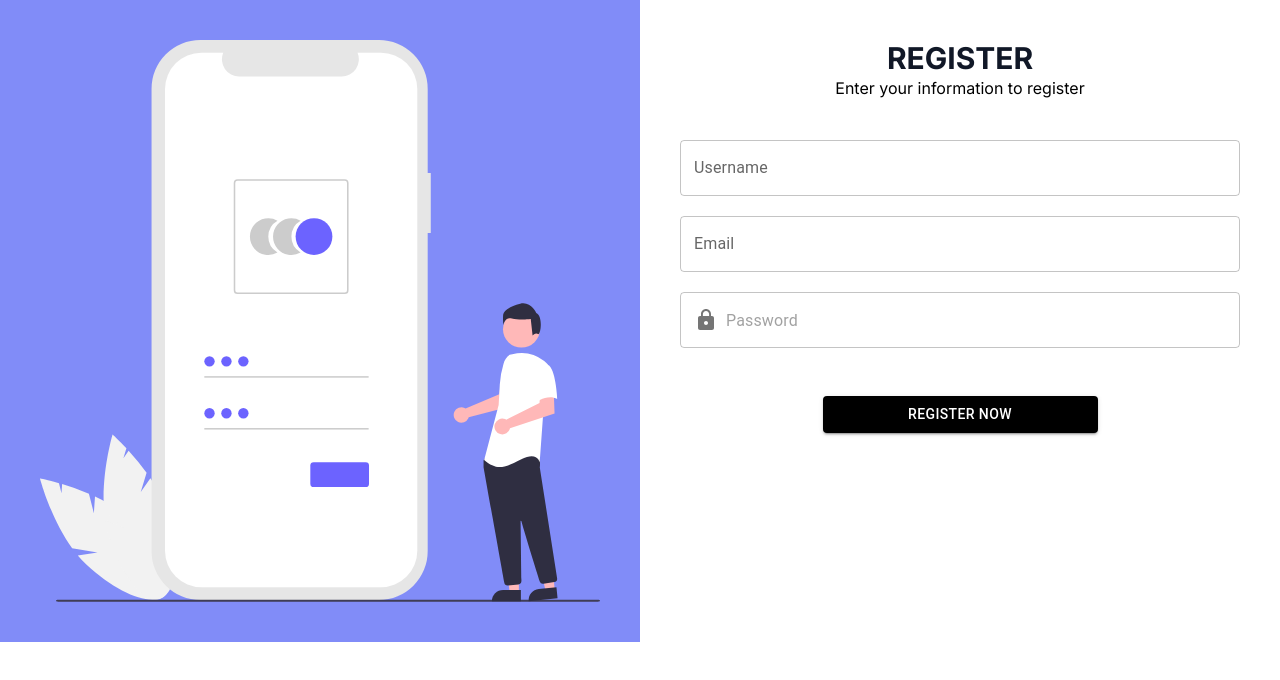
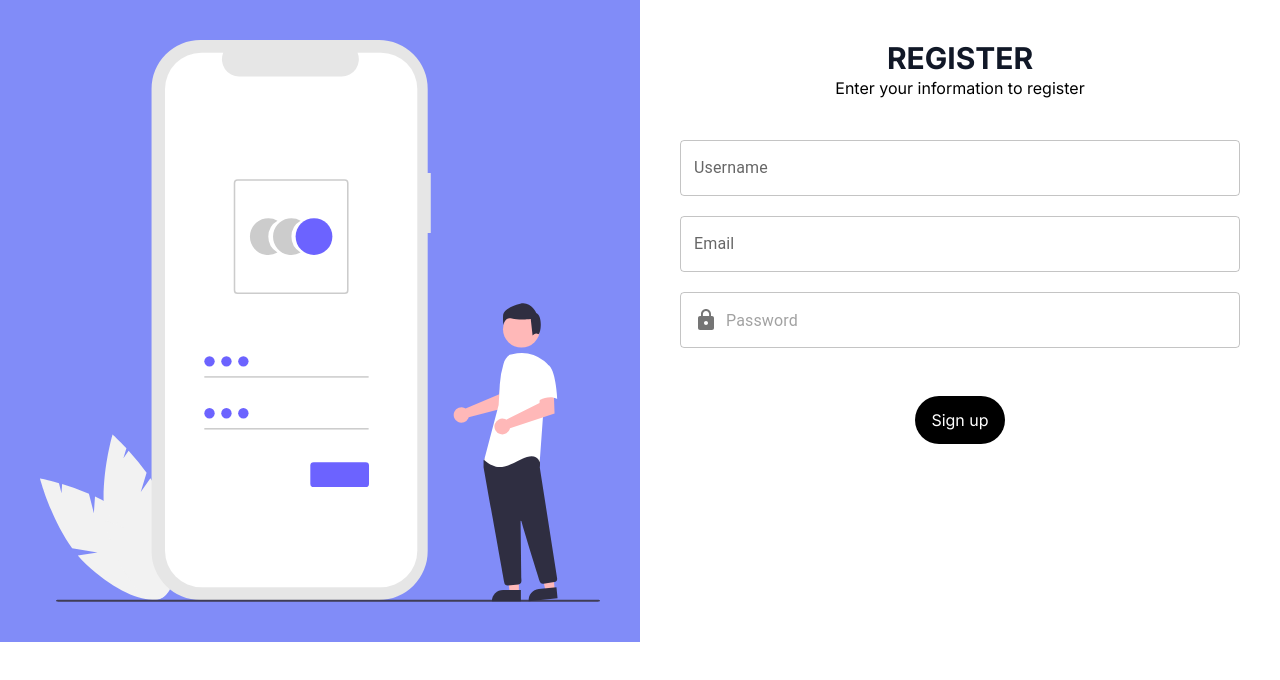
Before and after one commit to LucRademakers/zuydspeelt-frontend, a Next.js app: page /register in a window 1280 px wide. Shown: the top 680 px of the page. Built offline with nearby package versions, Linux system fonts and the light colour scheme.

Commit message:
onsubmit change

```diff
--- a/app/login/page.tsx
+++ b/app/login/page.tsx
@@ -7,12 +7,14 @@ import * as React from 'react';
 import Box from '@mui/material/Box';
 import InputAdornment from '@mui/material/InputAdornment';
 import TextField from '@mui/material/TextField';
-import { Button } from '@mui/material';
 
 export default function Login() {
 
-  const goToHome = () => {
-    window.location.href = "/";
+  function checkCredentials() {
+    //code to check credentials
+    //if credentials are correct, go to home page
+    //else, display error message
+
   }
 
 
@@ -25,8 +27,7 @@ export default function Login() {
           <Mail style={{ color: 'white', fontSize: 48 }}/>
         </div>
 
-        <form className="p-12 md:p-24">
-
+        <form className="p-12 md:p-24" action="/" onSubmit={checkCredentials}>
           <div className="flex items-center text-lg mb-6 md:mb-8">
             <div className="bg-gray-200 pl-4 py-3 w-full">
                 <Box>
@@ -76,13 +77,18 @@ export default function Login() {
 
           <div className="flex justify-center">
 
-            <Button
+            <input
+              type="submit"
+              value="Sign in"
+              className="bg-black text-white px-4 py-3 rounded-full focus:outline-none cursor-pointer hover:bg-indigo-600 transition duration-300"
+              />
+            {/* <Button
               style={{backgroundColor: 'black', color: 'white', width: 275}}
 
               onClick={goToHome}
               variant="contained">
               Sign in
-            </Button>
+            </Button>  */}
           </div>
       </form>
     </div>
--- a/app/register/page.tsx
+++ b/app/register/page.tsx
@@ -3,8 +3,11 @@ import { Lock } from "@mui/icons-material";
 import { Button, InputAdornment, TextField } from "@mui/material";
 
 export default function Register() {
-  const goToLogin = () => {
-    window.location.href = "/login";
+  function createUser() {
+    //code to create user
+    //if user is created, go to home page
+    //else, display error message
+
   };
 
   return (
@@ -261,15 +264,22 @@ export default function Register() {
             </div>
           </div>
 
-          <div className="flex justify-center">
-            <Button
+          <form className="flex justify-center" action="/login" onSubmit={createUser}>
+
+            <input
+              type="submit"
+              value="Sign up"
+              className="bg-black text-white px-4 py-3 rounded-full focus:outline-none cursor-pointer hover:bg-indigo-600 transition duration-300"
+              />
+
+            {/* <Button
               style={{ backgroundColor: "black", color: "white", width: 275 }}
               onClick={goToLogin}
               variant="contained"
             >
               Register now
-            </Button>
-          </div>
+            </Button> */}
+          </form>
         </div>
       </div>
     </div>
--- a/package.json
+++ b/package.json
@@ -14,9 +14,9 @@
   "dependencies": {
     "@emotion/react": "^11.11.1",
     "@emotion/styled": "^11.11.0",
+    "@headlessui/react": "^1.7.15",
     "@mui/icons-material": "^5.11.16",
     "@mui/material": "^5.13.5",
-    "@headlessui/react": "^1.7.15",
     "@types/node": "20.1.5",
     "@types/react": "^18.2.6",
     "@types/react-dom": "18.2.4",
@@ -44,8 +44,8 @@
     "cucumber-tsflow": "^4.0.6",
     "jest": "^29.5.0",
     "jest-environment-jsdom": "^29.5.0",
+    "playwright": "^1.34.3",
     "tailwindcss": "^3.3.2",
-    "playwright": "^1.34.3",
     "ts-node": "^10.9.1"
   }
 }
```
Also changed, not shown: 1 other file (tests, documents, lock files or other folders).
